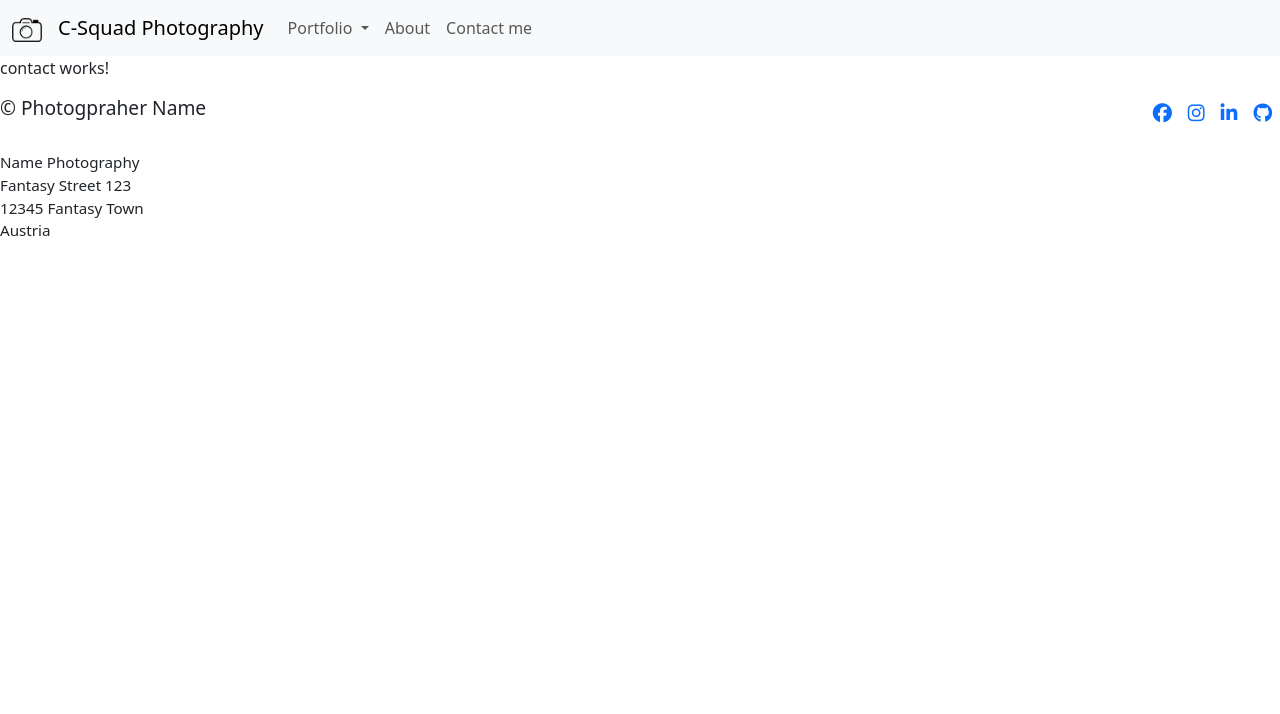
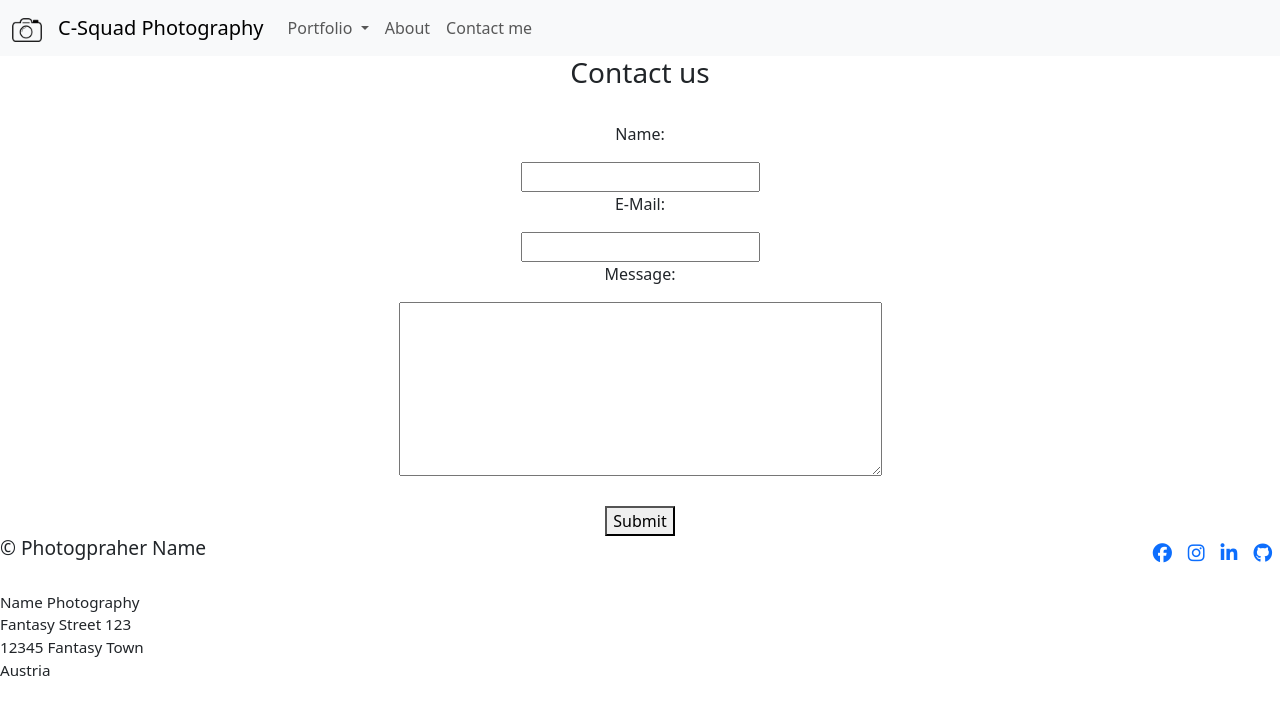
Before and after one commit to MoriartyShams/projectC, an Angular app: page /contact in a window 1280 px wide. Shown: the top 714 px of the page. Built offline with nearby package versions, Linux system fonts and the light colour scheme.

Commit message:
Basic Formular

```diff
--- a/src/app/contact/contact.css
+++ b/src/app/contact/contact.css
@@ -0,0 +1,9 @@
+
+
+h3 {
+    font-size: bold;
+}
+
+.formular {
+    text-align: center;
+}
--- a/src/app/contact/contact.html
+++ b/src/app/contact/contact.html
@@ -1 +1,18 @@
-<p>contact works!</p>
+<div class="formular">
+      <h3>Contact us</h3>
+
+      <form id="contact">
+        <br />
+        <p>Name:</p>
+        <input type="text" id="name" />
+        <p>E-Mail:</p>
+        <input type="email" id="email" />
+        <p>Message:</p>
+        <textarea id="message" rows="7" cols="50"> </textarea>
+
+        <br />
+        <br />
+
+        <button type="submit">Submit</button>
+      </form>
+    </div>
```
